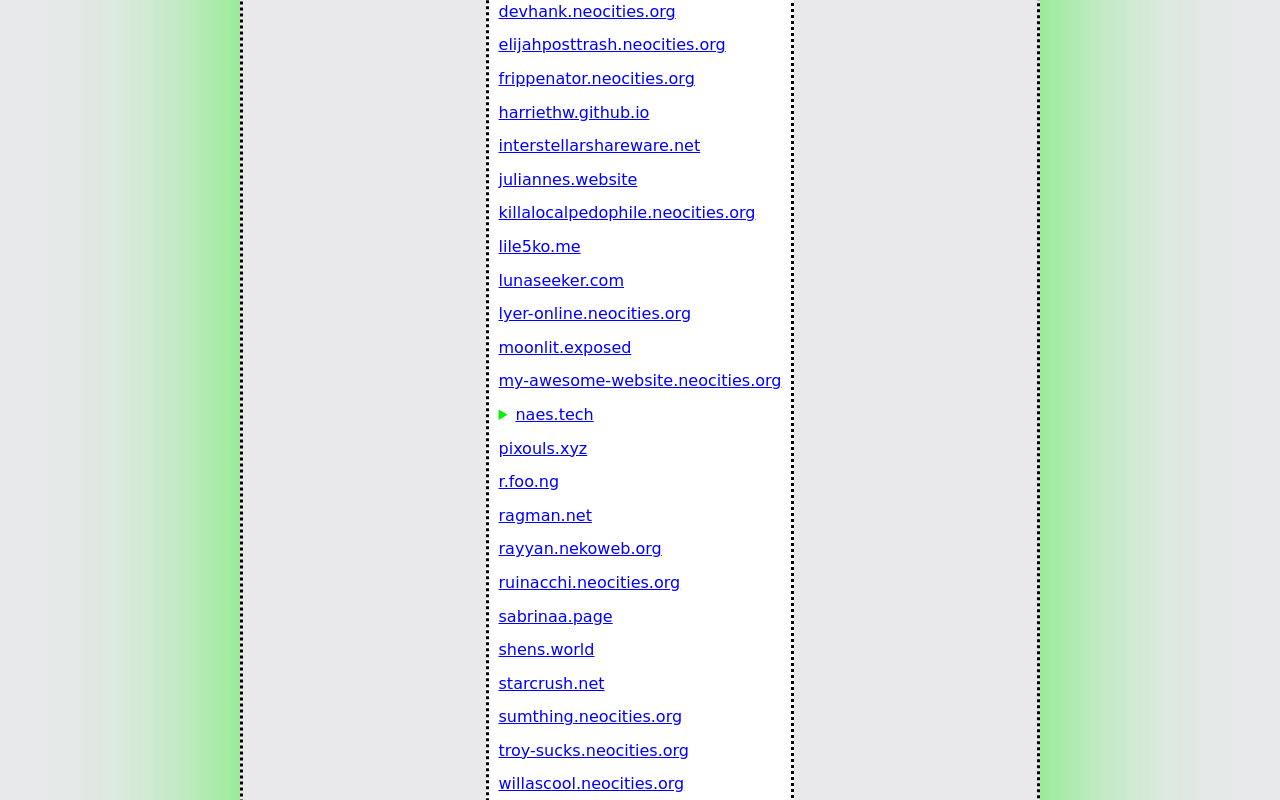
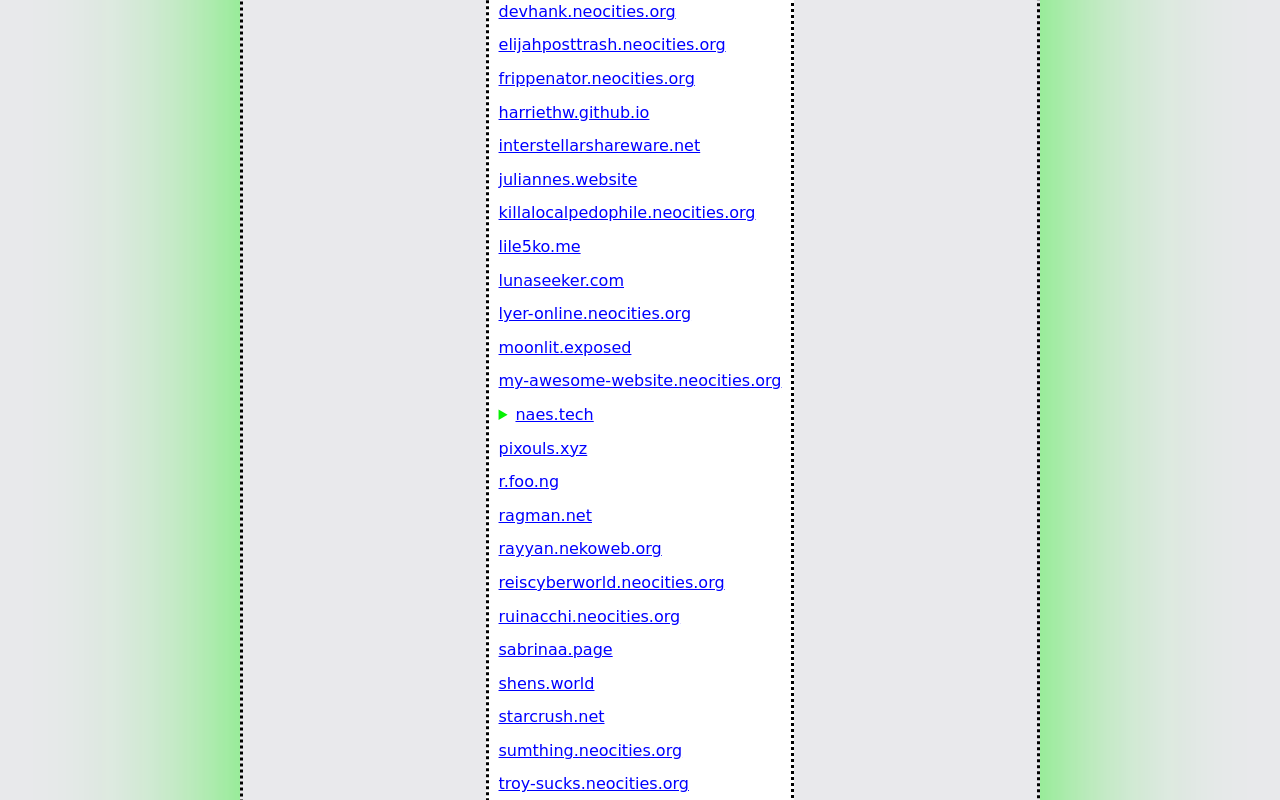
Before and after one commit to gchartier/gchartier.github.io, a SvelteKit app: page /html-energy-webring in a window 1280 px wide. Shown: the part 1036-1836 px from the top of the page. Built offline with nearby package versions, Linux system fonts and the light colour scheme.

Commit message:
add new member to webring

```diff
--- a/src/routes/(oldschool)/html-energy-webring/+page.svelte
+++ b/src/routes/(oldschool)/html-energy-webring/+page.svelte
@@ -39,7 +39,8 @@
 		'https://www.juliannes.website/',
 		'https://my-awesome-website.neocities.org',
 		'https://sabrinaa.page',
-		'https://ruinacchi.neocities.org/'
+		'https://ruinacchi.neocities.org/',
+		'https://reiscyberworld.neocities.org/'
 	];
 
 	const indexDomain = 'https://www.gabriel-export.earth';
--- a/static/html-energy-webring/onionring/variables.js
+++ b/static/html-energy-webring/onionring/variables.js
@@ -46,7 +46,8 @@ var sites = [
   'https://www.juliannes.website/',
   'https://my-awesome-website.neocities.org',
   'https://sabrinaa.page',
-  'https://ruinacchi.neocities.org/'
+  'https://ruinacchi.neocities.org/',
+  'https://reiscyberworld.neocities.org/'
 ];
 
 //the name of the ring
```
